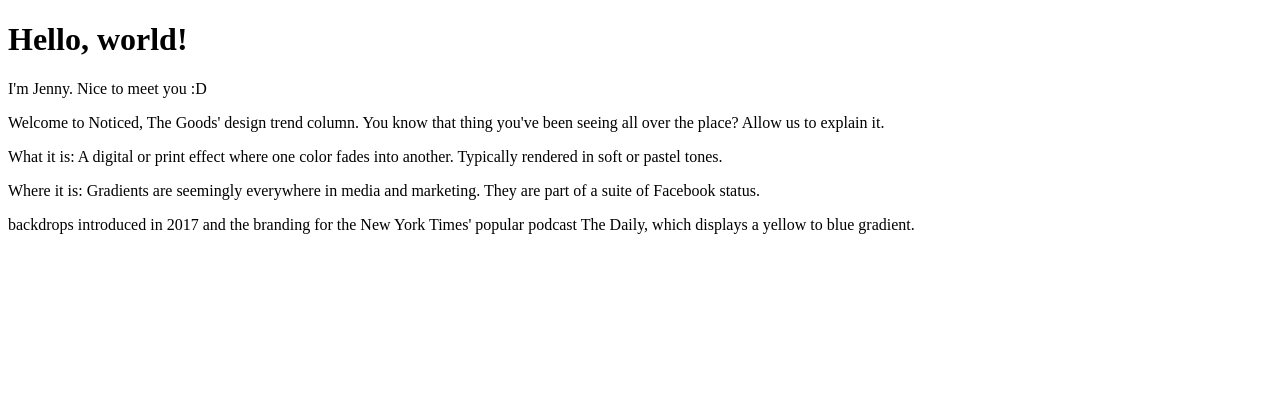
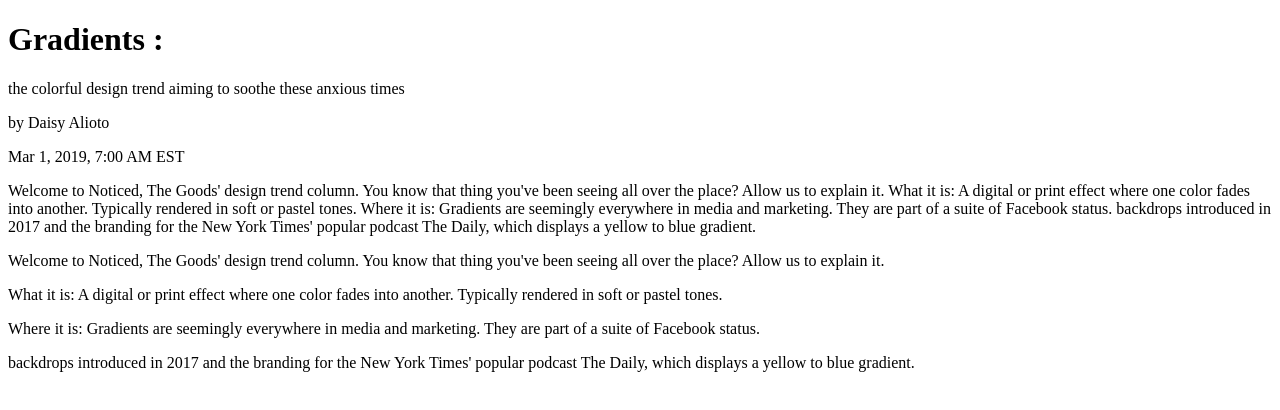
Before and after one commit to jennyenn/manuscript, a plain HTML site: page index.html in a window 1280 px wide. Drawn offline with Linux system fonts and the light colour scheme.

Commit message:
Update index.html

```diff
--- a/index.html
+++ b/index.html
@@ -4,14 +4,27 @@
         <title>Manuscript!</title>
     </head>
     <body>
-        <h1>Hello, world!</h1>
-        <p>I'm Jenny. Nice to meet you :D </p>
-        <p>Welcome to Noticed, The Goods' design trend column.
+        <h1>Gradients : </h1>
+        <aside>
+			<p>the colorful design trend aiming to soothe these anxious times</p>
+			<p>by Daisy Alioto </p>
+            <p> Mar 1, 2019, 7:00 AM EST </p>
+		</aside>
+        <p> Welcome to Noticed, The Goods' design trend column.
             You know that thing you've been seeing all over the place? Allow us to explain it.
 
-        <p> What it is: A digital or print effect where one color fades into another. Typically rendered in soft or pastel tones.</p>
+            What it is: A digital or print effect where one color fades into another. Typically rendered in soft or pastel tones.
+            Where it is: Gradients are seemingly everywhere in media and marketing. They are part of a suite of Facebook status.
 
-        <p> Where it is: Gradients are seemingly everywhere in media and marketing. They are part of a suite of Facebook status.</p>
+            backdrops introduced in 2017 and the branding for the New York Times' popular podcast The Daily, which displays a yellow to blue gradient.
+
+        </p>
+        <p>Welcome to Noticed, The Goods' design trend column.
+        You know that thing you've been seeing all over the place? Allow us to explain it.</p>
+
+        <p>What it is: A digital or print effect where one color fades into another. Typically rendered in soft or pastel tones.</p>
+
+        <p>Where it is: Gradients are seemingly everywhere in media and marketing. They are part of a suite of Facebook status.</p>
 
         <p>backdrops introduced in 2017 and the branding for the New York Times' popular podcast The Daily, which displays a yellow to blue gradient.</p>
     </body>
```
